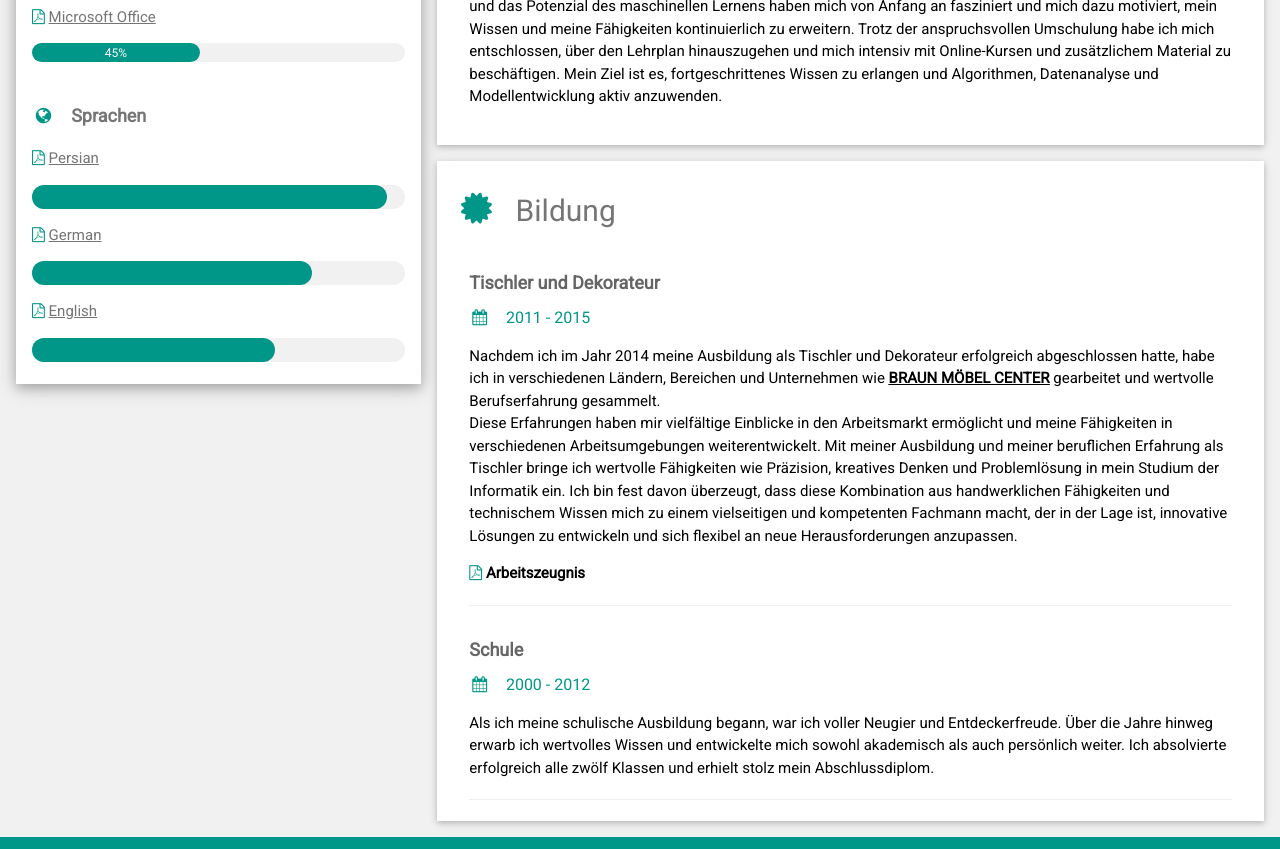
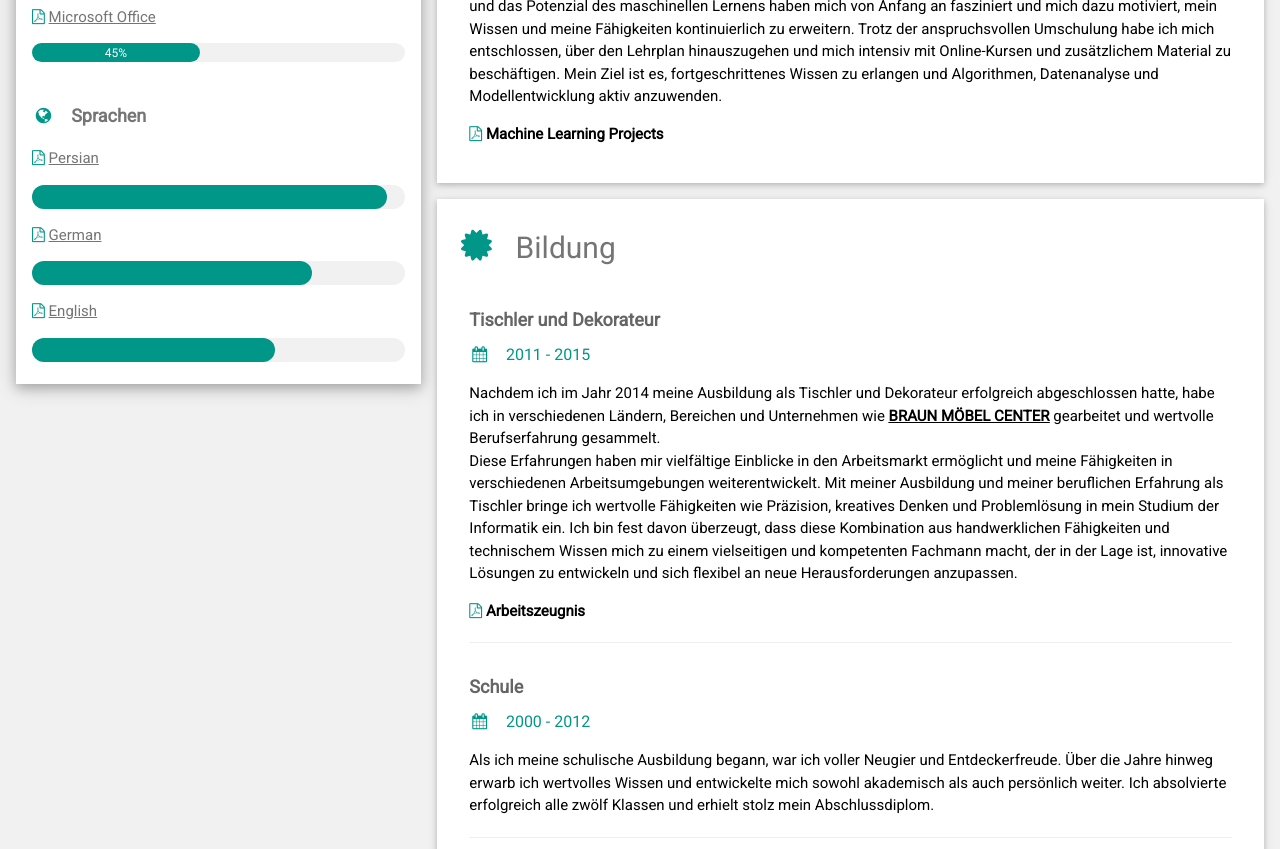
Before and after one commit to soheiltajik22/soheiltk, a plain HTML site: page index.html in a window 1280 px wide. Shown: the part 1160-2009 px from the top of the page. Drawn offline with nearby package versions, Linux system fonts and the light colour scheme.

Commit message:
Update index.html

```diff
--- a/index.html
+++ b/index.html
@@ -164,6 +164,14 @@
             '<img src="Zwischenzeugnis.jpg" alt="Zwischenzeugnis" style="width: 100%">' +
             '<img src="aaaaa.jpg" alt="Your Second Certificate" style="width: 100%">';
           document.getElementById("certificatePopup").style.display = "block";
+        }else if (Kompetenzen === "Machine Learning Projects") {
+          // Neuer Fall für das kombinierte Zertifikat
+          document.getElementById("certificateTitle").textContent = "";
+          document.getElementById("certificateContent").innerHTML =
+            '<img src="sss.jpg" alt="Machine Learning Projects" style="width: 100%">' +
+            '<img src="aaaaa.jpg" alt="Your Second Certificate" style="width: 100%">';
+          document.getElementById("certificatePopup").style.display = "block";
+          // Weitere Zertifikate hier hinzufügen
         }
       }
 
@@ -618,6 +626,18 @@
                 fortgeschrittenes Wissen zu erlangen und Algorithmen,
                 Datenanalyse und Modellentwicklung aktiv anzuwenden.
               </p>
+              <p
+                onclick="showCertificate('Machine Learning Projects')"
+                onmouseover="changeColor(this)"
+                onmouseout="resetColor(this)"
+              >
+                <i
+                  class="fa fa-file-pdf-o"
+                  aria-hidden="true"
+                  style="color: rgb(0, 150, 136)"
+                ></i>
+                <b>Machine Learning Projects</b>
+              </p>
               <br />
             </div>
           </div>
```
